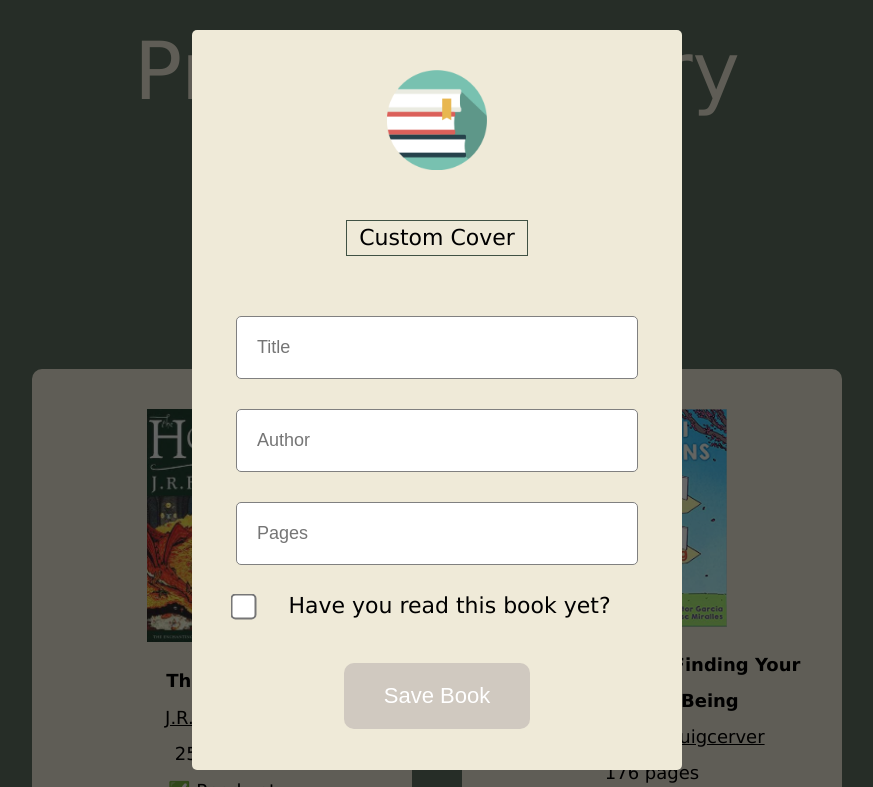
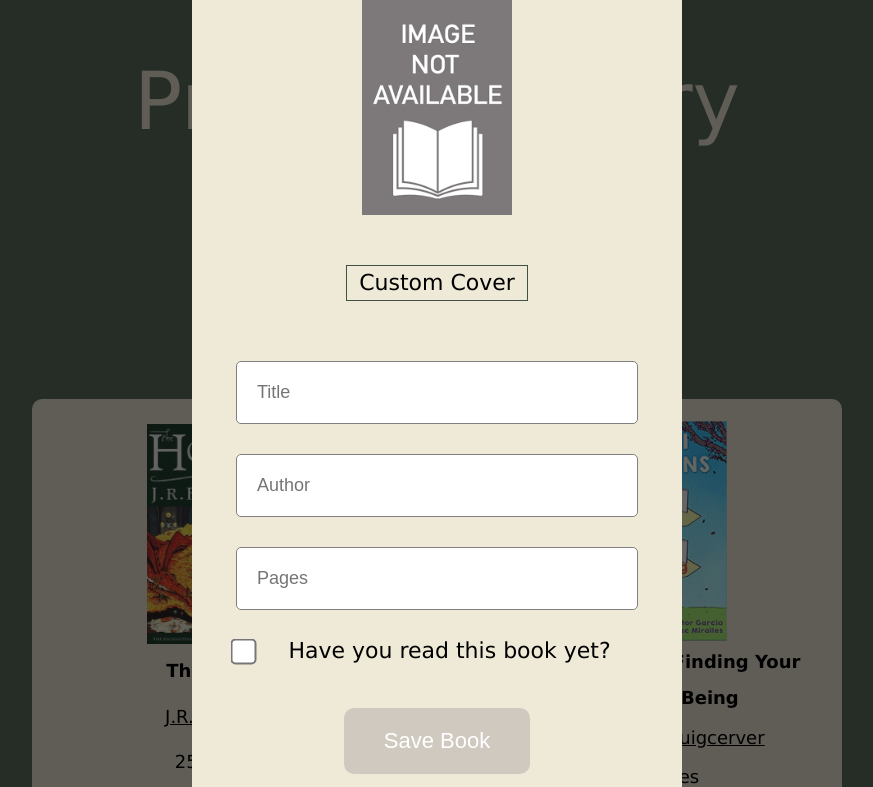
Before and after one commit to Veregorn/The-Odin-Project-Library, a plain HTML site: page index.html in a window 1280 px wide. Both pictures are taken after a click on the button "NEW BOOK". Shown: the top 787 px of the page, without its empty margins (203-1076 px from the left). Drawn offline with Linux system fonts and the light colour scheme.

Commit message:
Added change book cover functionality using 'createObjectURL' method

```diff
--- a/index.html
+++ b/index.html
@@ -18,11 +18,11 @@
         <div class="popup">
             <div class="popup-content">
                 <form id="newBookForm">
-                    <img src="./books-icon.png" alt="books">
+                    <img id="display-cover" src="./NoBookCover.png" alt="NoBookCover">
                     <label for="cover" class="custom-file-upload">
                         <i>Custom Cover</i>
                     </label>
-                    <input type="file" name="cover" id="cover" accept="image/png, image/jpeg">
+                    <input type="file" name="cover" id="cover" accept="image/png, image/jpeg, image/jpg">
                     <!--Can't use 'required' attribute because form has no action. Function 'checkForm()' instead-->
                     <input class="notCheckbox" type="text" name="title" id="title" placeholder="Title" onkeyup="checkForm()">
                     <input class="notCheckbox" type="text" name="author" id="author" placeholder="Author" onkeyup="checkForm()">
--- a/main.js
+++ b/main.js
@@ -34,7 +34,7 @@ function Book(cover, title, author, pages, read) {
         bookDiv.setAttribute('id','book-'+this.orderInLibrary);
         const cover = document.createElement('img');
         cover.setAttribute('class','cover');
-        cover.setAttribute('src','./' + this.cover);
+        cover.setAttribute('src',this.cover);
         cover.setAttribute('alt',this.title);
         bookDiv.appendChild(cover);
         const title = document.createElement('p');
@@ -151,7 +151,7 @@ function closeForm() {
 // Listener associated to 'Save Book' button
 const saveBookButton = document.querySelector('#saveBook');
 saveBookButton.addEventListener('click', function() {
-    const cover = "";
+    const cover = urlCover;
     const title = document.getElementById("title").value;
     const author = document.getElementById("author").value;
     const pages = document.getElementById("pages").value;
@@ -159,10 +159,10 @@ saveBookButton.addEventListener('click', function() {
 
     const newBook = new Book(cover,title,author,pages,read);
     addBookToLibrary(newBook);
-
     closeForm();
 });
 
+let urlCover = "NoBookCover.png";
 let myLibrary = [];
 const theHobbit = new Book("the-hobbit.jpg","The Hobbit", "J.R.R. Tolkien", 256, true);
 const ikigaiForTeens = new Book("ikigai-for-teens.jpg","Ikigai for Teens: Finding Your Reason for Being", "Hector Garcia Puigcerver", 176, false);
@@ -213,3 +213,12 @@ document.addEventListener('click', function(element) {
         closeForm();
     }
 });
+
+// Listener for covers
+const coverInput = document.querySelector('#cover');
+
+coverInput.addEventListener('change', function() {
+    const coverImg = document.querySelector('#display-cover');
+    urlCover = URL.createObjectURL(this.files[0]);
+    coverImg.src = urlCover;
+});
--- a/style.css
+++ b/style.css
@@ -63,6 +63,10 @@ body {
     align-items: center;
 }
 
+#header {
+    margin-top: 30px;
+}
+
 h1 {
     color: #EFEAD8;
     font-size: 5em;
@@ -96,19 +100,12 @@ h1 {
 }
 
 .popup-content {
-    height: 700px;
+    height: 850px;
     width: 450px;
     background: #EFEAD8;
     padding: 20px;
     border-radius: 5px;
     position: relative;
-}
-
-img {
-    width: 100px;
-    height: 100px;
-    display: block;
-    margin: 20px auto;
 }
 
 input[type="file"] {
@@ -124,6 +121,13 @@ input[type="file"] {
 
 .custom-file-upload:hover {
     background-color: #5F7161;
+}
+
+#display-cover {
+    width: 150px;
+    height: 220px;
+    display: block;
+    margin: 20px auto;
 }
 
 .notCheckbox {
@@ -190,7 +194,7 @@ label {
 
 .cover {
     width: 150px;
-    height: auto;
+    height: 220px;
 }
 
 .buttonsContainer {
```
